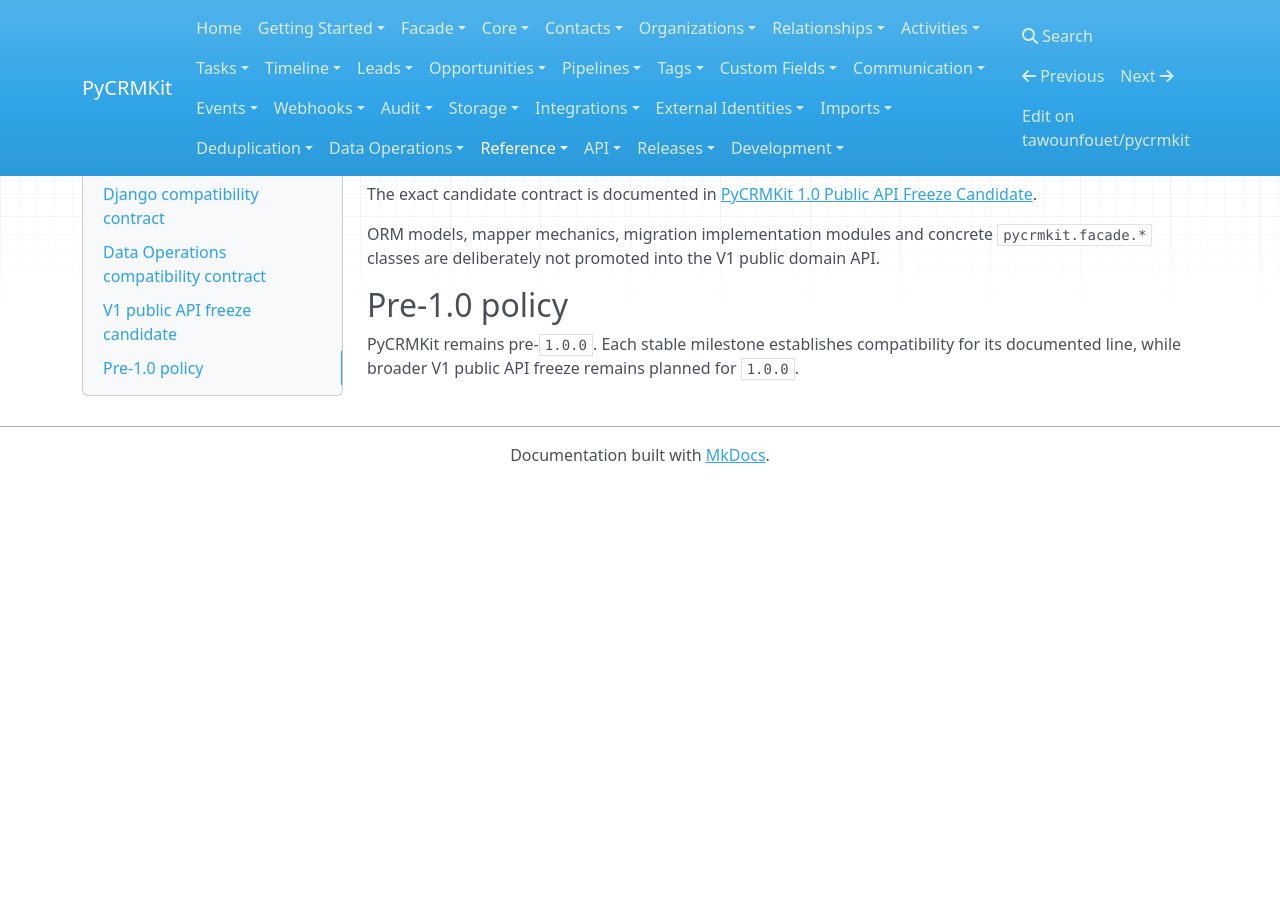
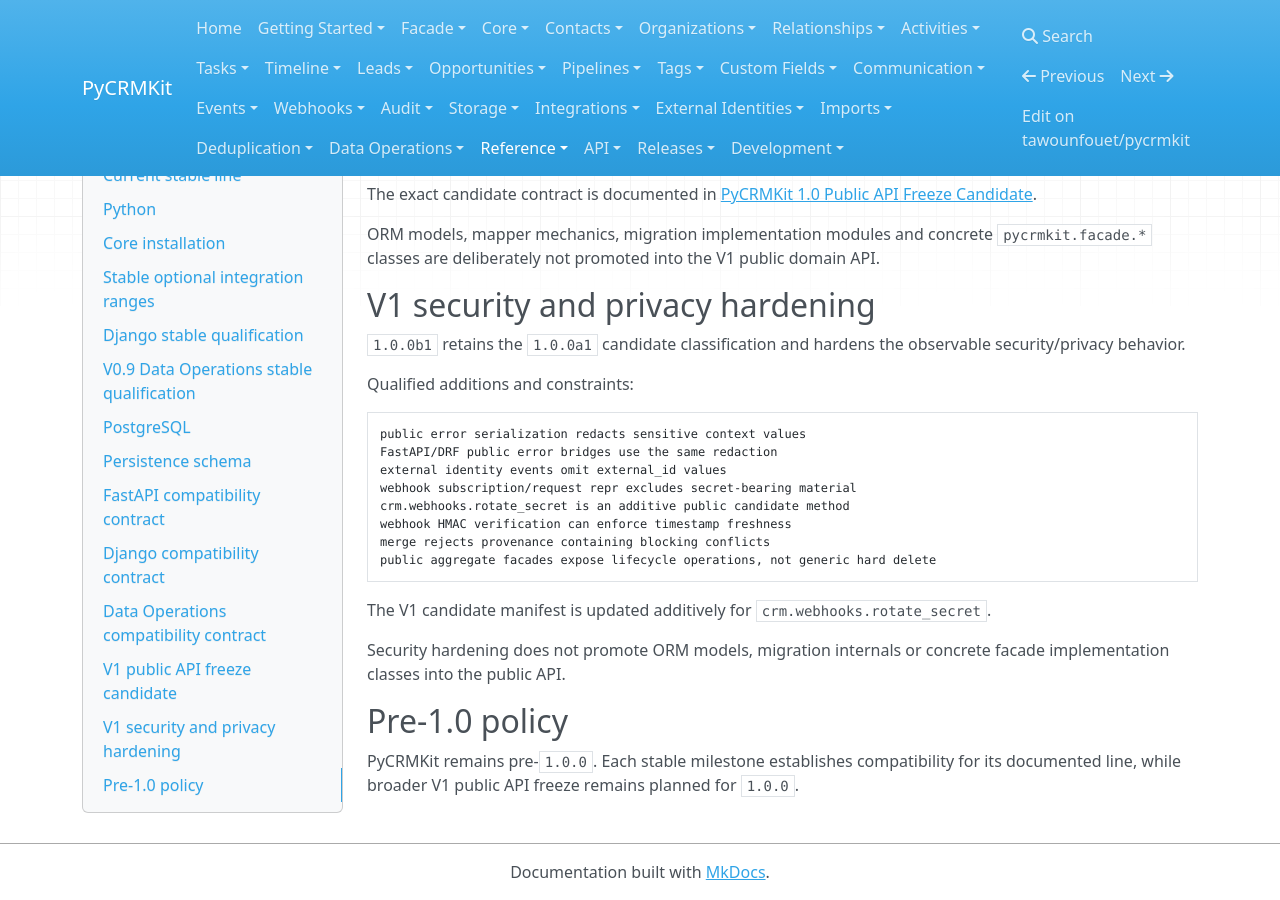
Before and after one commit to tawounfouet/pycrmkit, an MkDocs documentation site: the page built from docs/reference/compatibility.md, in a window 1280 px wide and 900 px high, scrolled down 4519 px. Built offline with MkDocs 1.6.1, drawn with Linux system fonts in a browser that asks for light colours; nearby versions of some CDN libraries; before the commit the page ends 5002 px from its top, so only the background shows below that.

Commit message:
docs(compat): add V1 security/privacy candidate guarantees

````diff
--- a/docs/reference/compatibility.md
+++ b/docs/reference/compatibility.md
@@ -261,6 +261,30 @@
 `pycrmkit.facade.*` classes are deliberately not promoted into the V1 public
 domain API.
 
+## V1 security and privacy hardening
+
+`1.0.0b1` retains the `1.0.0a1` candidate classification and hardens the
+observable security/privacy behavior.
+
+Qualified additions and constraints:
+
+```text
+public error serialization redacts sensitive context values
+FastAPI/DRF public error bridges use the same redaction
+external identity events omit external_id values
+webhook subscription/request repr excludes secret-bearing material
+crm.webhooks.rotate_secret is an additive public candidate method
+webhook HMAC verification can enforce timestamp freshness
+merge rejects provenance containing blocking conflicts
+public aggregate facades expose lifecycle operations, not generic hard delete
+```
+
+The V1 candidate manifest is updated additively for
+`crm.webhooks.rotate_secret`.
+
+Security hardening does not promote ORM models, migration internals or concrete
+facade implementation classes into the public API.
+
 ## Pre-1.0 policy
 
 PyCRMKit remains pre-`1.0.0`. Each stable milestone establishes compatibility
````
